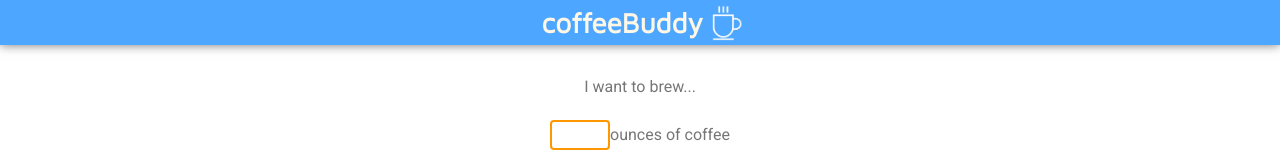
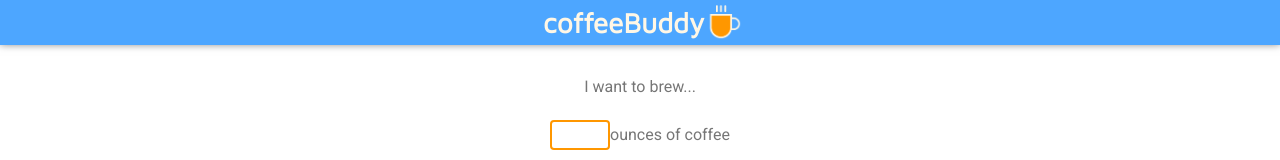
Before and after one commit to andybeers/coffeeBuddy, a plain HTML site: page index.html in a window 1280 px wide. Shown: the top 160 px of the page. Drawn offline with Linux system fonts and the light colour scheme.

Commit message:
Added accent logo

```diff
--- a/index.html
+++ b/index.html
@@ -11,7 +11,7 @@
 <body>
 	<header id="main-header">
 		<h1>coffeeBuddy</h1>
-		<img src="img/coffeeLogo.png" alt="coffeeBuddy logo" id="mug">
+		<img src="img/coffeeLogoAccent3.png" alt="coffeeBuddy logo" id="mug">
 	</header>
 	<div id="wrapper">
 		<h2>I want to brew...</h2>
--- a/main.css
+++ b/main.css
@@ -29,7 +29,7 @@ h2 {
 }
 
 /***************
-Heading
+Header
 ****************/
 
 #main-header {
@@ -38,7 +38,7 @@ Heading
   display: flex;
   justify-content: center;
   align-items: center;
-  box-shadow: 0px 0px 10px #767676;
+  box-shadow: 0px -1px 8px #767676;
 }
 
 h1 {
@@ -52,7 +52,8 @@ h1 {
 #mug {
 	width: 2.25em;
 	height: auto;
-	margin-left: 0;
+	margin-left: -.2em;
+	margin-bottom: .1em;
 	padding: 0;
 }
 
```
Also changed, not shown: img/coffeeLogoAccent.png (added), img/coffeeLogoAccent2.png (added), img/coffeeLogoAccent3.png (added).
